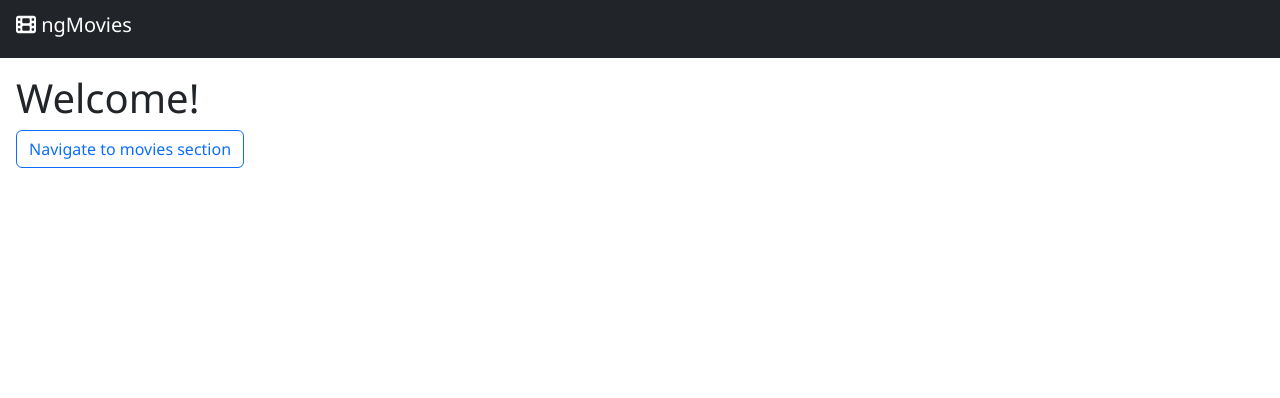
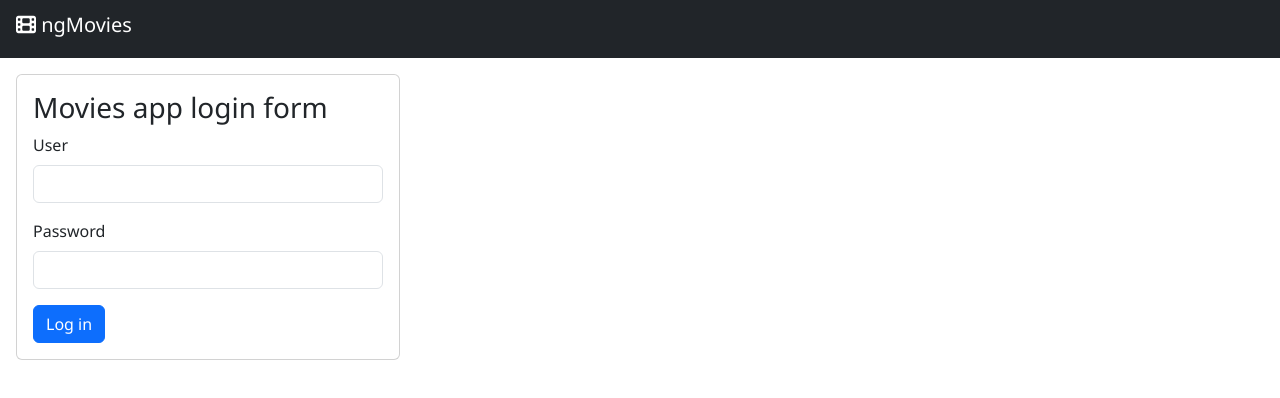
Before and after one commit to andrei-antal/db_ng_advced_ws, an Angular app: page / in a window 1280 px wide. Shown: the top 398 px of the page. Built offline with nearby package versions, Linux system fonts and the light colour scheme.

Commit message:
done challenge 12

```diff
--- a/src/app/app.component.html
+++ b/src/app/app.component.html
@@ -5,6 +5,13 @@
       ngMovies
     </h1>
   </a>
+  <button
+    class="btn btn-light mx-3"
+    *ngIf="authService.isAuthenticated"
+    (click)="logout()"
+  >
+    Logout {{ authService.role }}
+  </button>
 </nav>
 <main class="p-3">
   <router-outlet></router-outlet>
--- a/src/app/app.component.ts
+++ b/src/app/app.component.ts
@@ -1,7 +1,8 @@
 import { CommonModule } from '@angular/common';
-import { Component } from '@angular/core';
-import { RouterModule } from '@angular/router';
+import { Component, inject } from '@angular/core';
+import { Router, RouterModule } from '@angular/router';
 import { MovieListComponent } from './movies/components/movie-list/movie-list.component';
+import { AuthService } from './movies/services/auth.service';
 
 @Component({
   selector: 'ngm-root',
@@ -12,4 +13,11 @@ import { MovieListComponent } from './movies/components/movie-list/movie-list.co
 })
 export class AppComponent {
   title = 'ngMovies';
+  authService = inject(AuthService);
+  #router = inject(Router);
+
+  logout() {
+    this.authService.logout();
+    this.#router.navigate(['/']);
+  }
 }
--- a/src/app/home/home.component.html
+++ b/src/app/home/home.component.html
@@ -1,4 +1,29 @@
-<h1>Welcome!</h1>
-<a class="btn btn-outline-primary" routerLink="movies">
-  Navigate to movies section
-</a>
+<ng-container *ngIf="authService.isAuthenticated">
+  <h1>Welcome!</h1>
+  <a class="btn btn-outline-primary" routerLink="movies">
+    Navigate to movies section
+  </a>
+</ng-container>
+<div
+  class="card"
+  style="width: 30vw"
+  *ngIf="!authService.isAuthenticated"
+  [formGroup]="loginForm"
+>
+  <form class="card-body">
+    <h3 class="card-title">Movies app login form</h3>
+    <div class="mb-3">
+      <label class="form-label"> User </label>
+      <input type="text" class="form-control" formControlName="user" />
+    </div>
+    <div class="mb-3">
+      <label class="form-label"> Password </label>
+      <input type="password" class="form-control" formControlName="password" />
+    </div>
+    <button href="#" class="btn btn-primary" (click)="submit()">Log in</button>
+  </form>
+</div>
+<br />
+<div class="alert alert-danger" style="width: 30vw" *ngIf="error">
+  {{ error }}
+</div>
--- a/src/app/home/home.component.ts
+++ b/src/app/home/home.component.ts
@@ -1,12 +1,37 @@
-import { Component } from '@angular/core';
+import { Component, inject } from '@angular/core';
 import { CommonModule } from '@angular/common';
-import { RouterModule } from '@angular/router';
+import { Router, RouterModule } from '@angular/router';
+import { NonNullableFormBuilder, ReactiveFormsModule } from '@angular/forms';
+import { AuthService } from '../movies/services/auth.service';
 
 @Component({
   selector: 'ngm-home',
   standalone: true,
-  imports: [CommonModule, RouterModule],
+  imports: [CommonModule, RouterModule, ReactiveFormsModule],
   templateUrl: './home.component.html',
   styleUrls: ['./home.component.scss'],
 })
-export class HomeComponent {}
+export class HomeComponent {
+  #fb = inject(NonNullableFormBuilder);
+  #router = inject(Router);
+  authService = inject(AuthService);
+  error = undefined;
+
+  loginForm = this.#fb.group({
+    user: [''],
+    password: [''],
+  });
+
+  submit() {
+    const { user, password } = this.loginForm.value;
+    this.authService.login(user, password).subscribe({
+      next: () => {
+        this.error = undefined;
+        this.#router.navigate(['/movies']);
+      },
+      error: (err) => {
+        this.error = err;
+      },
+    });
+  }
+}
--- a/src/app/movies/components/movie-list/movie-list.component.ts
+++ b/src/app/movies/components/movie-list/movie-list.component.ts
@@ -51,10 +51,16 @@ export class MovieListComponent implements OnDestroy {
     takeUntil(this.#destroy$)
   );
 
-  movies$ = this.pageByScroll$.pipe(
-    switchMap((page) => this.#tmdbService.getMovies(page)),
-    scan((acc: any, cur) => [...acc, ...cur], []),
-    takeUntil(this.#destroy$)
+  // movies$ = this.pageByScroll$.pipe(
+  //   switchMap((page) => this.#tmdbService.getMovies(page)),
+  //   scan((acc: any, cur) => [...acc, ...cur], []),
+  //   takeUntil(this.#destroy$)
+  // );
+
+  movies$ = this.searchField.valueChanges.pipe(
+    debounceTime(300),
+    startWith(''),
+    switchMap((searchTerm) => this.movieService.getMovies(searchTerm))
   );
 
   constructor(public movieService: MovieService) {}
--- /dev/null
+++ b/src/app/movies/services/auth.service.ts
@@ -0,0 +1,64 @@
+import { Injectable } from '@angular/core';
+import { Observable, of, tap, throwError } from 'rxjs';
+
+const MOCK_USER = {
+  user: 'user',
+  password: 'user',
+};
+const MOCK_ADMIN = {
+  user: 'admin',
+  password: 'admin',
+};
+
+const MOCK_TOKEN = '1234567890';
+
+export const enum Role {
+  User = 'User',
+  Admin = 'Admin',
+}
+
+@Injectable({
+  providedIn: 'root',
+})
+export class AuthService {
+  #isAuthenticated = false;
+  #token?: string;
+  #role?: Role;
+
+  get isAuthenticated(): boolean {
+    return this.#isAuthenticated;
+  }
+
+  get token(): string | undefined {
+    return this.#token;
+  }
+
+  get role(): Role | undefined {
+    return this.#role;
+  }
+
+  login(user?: string, pass?: string): Observable<{ token: string }> {
+    if (user === MOCK_USER.user && pass === MOCK_USER.password) {
+      this.#isAuthenticated = true;
+      this.#role = Role.User;
+      return of({ token: MOCK_TOKEN }).pipe(
+        tap(({ token }) => (this.#token = token))
+      );
+    }
+    if (user === MOCK_ADMIN.user && pass === MOCK_ADMIN.password) {
+      this.#isAuthenticated = true;
+      this.#role = Role.Admin;
+      return of({ token: MOCK_TOKEN }).pipe(
+        tap(({ token }) => (this.#token = token))
+      );
+    }
+
+    return throwError(() => 'Invalid user or password');
+  }
+
+  logout(): void {
+    this.#isAuthenticated = false;
+    this.#token = undefined;
+    this.#role = undefined;
+  }
+}
```
Also changed, not shown: 1 other file (tests, documents, lock files or other folders).
